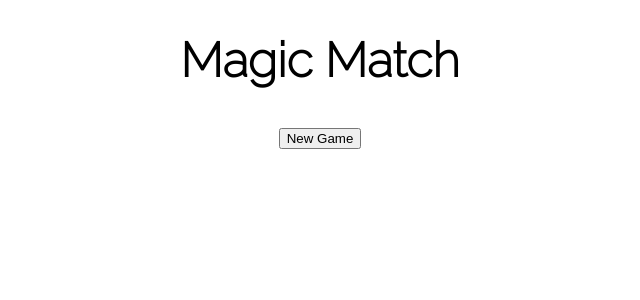
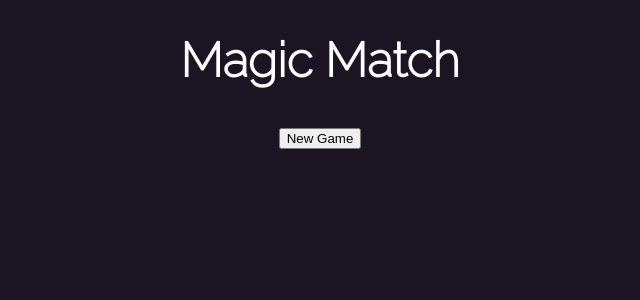
Before and after one commit to djbowen95/react-memory-game, a React (Create React App) app in the folder memory-game/: page / in a window 1280 px wide. Shown: the top 300 px of the page, without its empty margins (320-960 px from the left). Built offline with nearby package versions, Linux system fonts and the light colour scheme.

Commit message:
Give page a  dark background and a white font

```diff
--- a/memory-game/src/index.css
+++ b/memory-game/src/index.css
@@ -5,4 +5,6 @@ body {
   margin: 0;
   font-size: 1.5em;
   text-align: center;
+  background: #1b1523;
+  color: #fff;
 }
```
